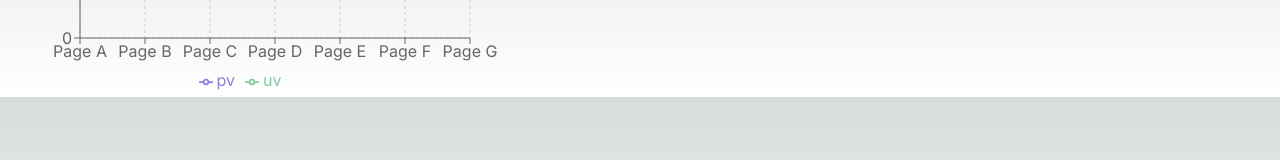
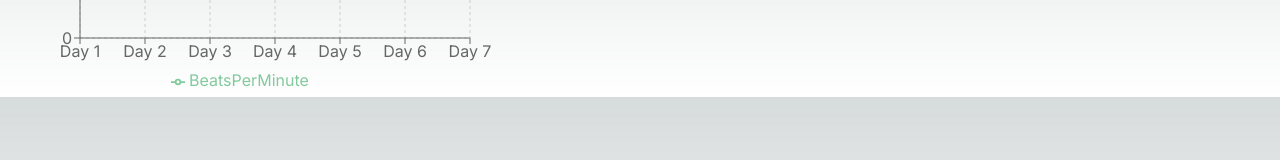
Before and after one commit to Virtruvious/ElancoGroupB, a Next.js app in the folder Frontend/: page /heartRate in a window 1280 px wide. Shown: the part 203-363 px from the top of the page. Built offline with nearby package versions, Linux system fonts and the light colour scheme.

Commit message:
fix errors

```diff
--- a/Frontend/src/app/heartRate/page.tsx
+++ b/Frontend/src/app/heartRate/page.tsx
@@ -1,9 +1,6 @@
 'use client'
 import "./styles.css";
-
-
-
-import React, { Component } from "react";
+import React from "react";
 import {
   LineChart,
   Line,
@@ -15,36 +12,36 @@ import {
 } from "recharts";
 
 
+export default function App() {
 
-export default function App() {
   const data = [
     {
-          name: "Page A",
-          uv: 4000,
+      name: "Day 1", //Edit the name to change the X axis
+      BeatsPerMinute: 4000,
     },
     {
-          name: "Page B",
-          uv: 3000,
+      name: "Day 2",
+      BeatsPerMinute: 3000,
     },
     {
-          name: "Page C",
-          uv: 2000,
+      name: "Day 3",
+      BeatsPerMinute: 2000,
     },
     {
-          name: "Page D",
-          uv: 2780,
+      name: "Day 4",
+      BeatsPerMinute: 2780,
     },
     {
-          name: "Page E",
-          uv: 1890,
+      name: "Day 5",
+      BeatsPerMinute: 1890,
     },
     {
-          name: "Page F",
-          uv: 2390,
+      name: "Day 6",
+      BeatsPerMinute: 2390,
     },
     {
-          name: "Page G",
-          uv: 3490,
+      name: "Day 7",
+      BeatsPerMinute: 3490,
     }
   ];
 
@@ -65,13 +62,7 @@ export default function App() {
       <YAxis />
       <Tooltip />
       <Legend />
-        <Line
-          type="monotone"
-          dataKey="pv"
-          stroke="#8884d8"
-          activeDot={{ r: 8 }}
-        />
-        <Line type="monotone" dataKey="uv" stroke="#82ca9d" />
+      <Line type="monotone" dataKey="BeatsPerMinute" stroke="#82ca9d" /> //Edit the data key to change the line name
     </LineChart>
   );
 }
--- a/Frontend/src/app/weight/page.tsx
+++ b/Frontend/src/app/weight/page.tsx
@@ -1,9 +1,6 @@
 'use client'
 import "./styles.css";
-
-
-
-import React, { Component } from "react";
+import React from "react";
 import {
   LineChart,
   Line,
@@ -15,36 +12,36 @@ import {
 } from "recharts";
 
 
+export default function App() {
 
-export default function App() {
   const data = [
     {
-          name: "Page A",
-          uv: 4000,
+      name: "Day 1", //Edit the name to change the X axis
+      BeatsPerMinute: 4000,
     },
     {
-          name: "Page B",
-          uv: 3000,
+      name: "Day 2",
+      BeatsPerMinute: 3000,
     },
     {
-          name: "Page C",
-          uv: 2000,
+      name: "Day 3",
+      BeatsPerMinute: 2000,
     },
     {
-          name: "Page D",
-          uv: 2780,
+      name: "Day 4",
+      BeatsPerMinute: 2780,
     },
     {
-          name: "Page E",
-          uv: 1890,
+      name: "Day 5",
+      BeatsPerMinute: 1890,
     },
     {
-          name: "Page F",
-          uv: 2390,
+      name: "Day 6",
+      BeatsPerMinute: 2390,
     },
     {
-          name: "Page G",
-          uv: 3490,
+      name: "Day 7",
+      BeatsPerMinute: 3490,
     }
   ];
 
@@ -65,13 +62,7 @@ export default function App() {
       <YAxis />
       <Tooltip />
       <Legend />
-        <Line
-          type="monotone"
-          dataKey="pv"
-          stroke="#8884d8"
-          activeDot={{ r: 8 }}
-        />
-        <Line type="monotone" dataKey="uv" stroke="#82ca9d" />
+      <Line type="monotone" dataKey="BeatsPerMinute" stroke="#82ca9d" /> //Edit the data key to change the line name
     </LineChart>
   );
 }
```
Lines whose indentation alone changed are shown as unchanged.
